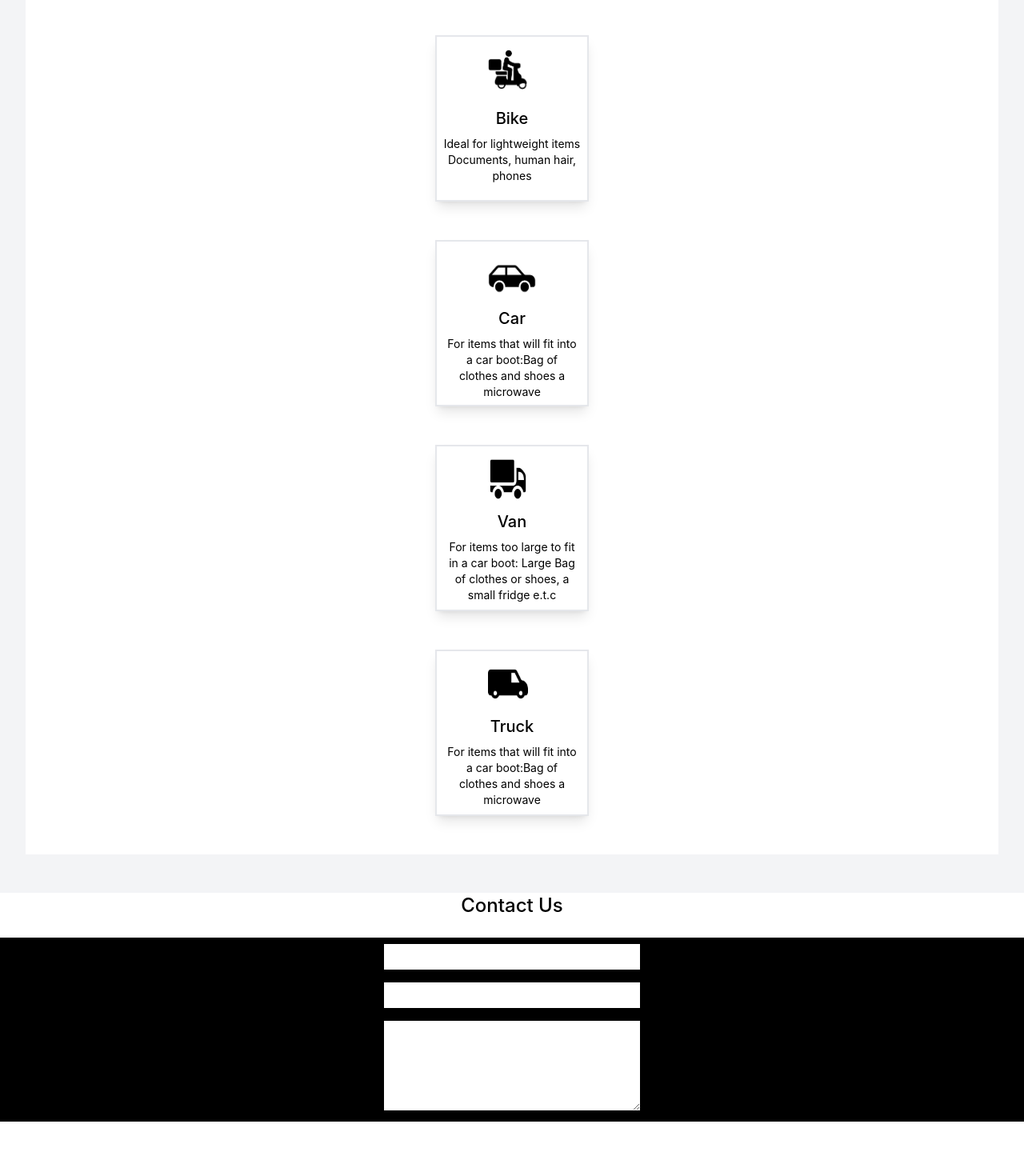
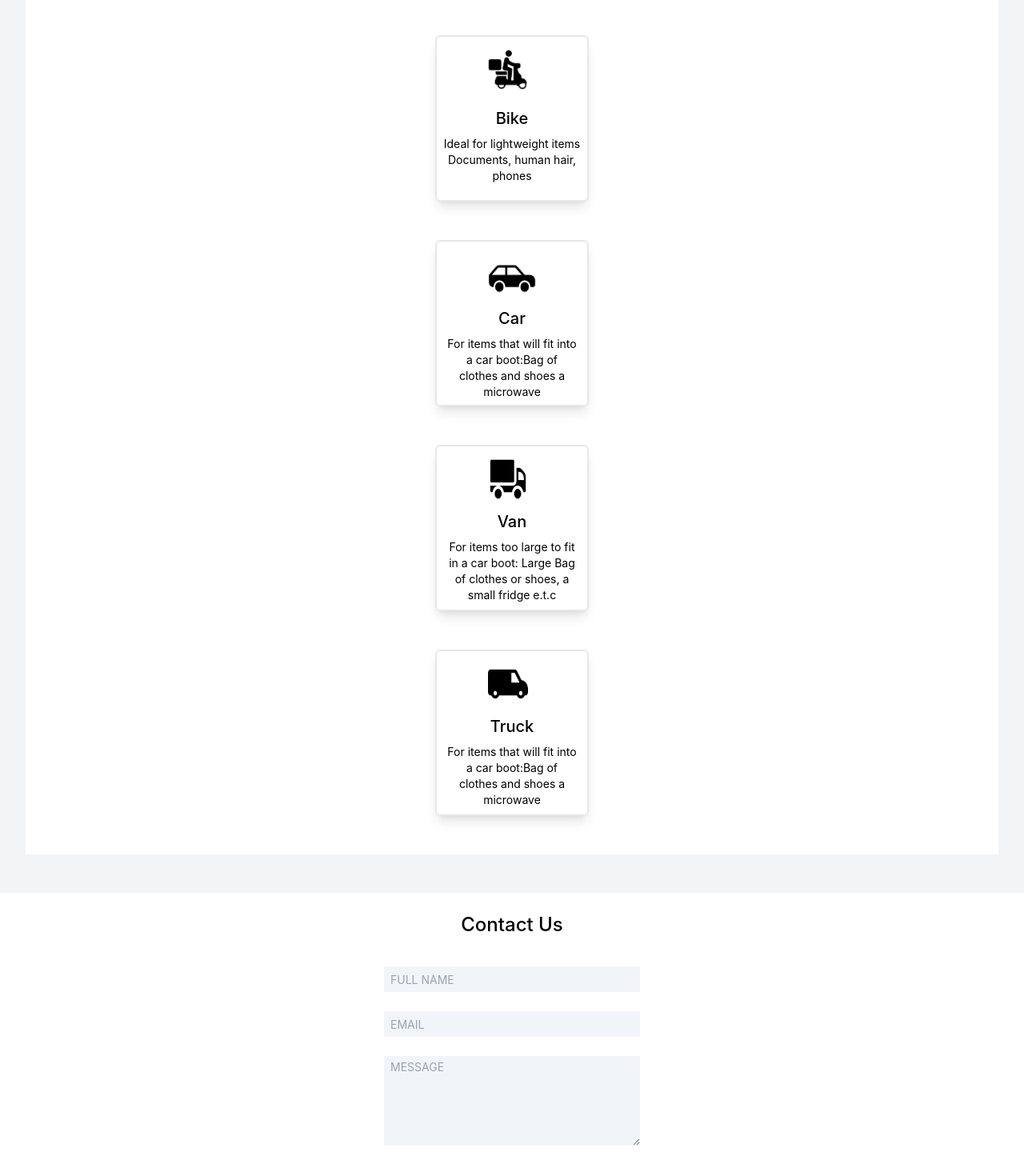
Before and after one commit to TruthTheDeveloper/Owerri-logistics, a Next.js app: page / in a window 1280 px wide. Shown: the part 906-2376 px from the top of the page at 80% size. Before the commit the page ends 2308 px from the top, so only its background shows below. Built offline with nearby package versions, Linux system fonts and the light colour scheme.

Commit message:
11th march 2022

```diff
--- a/components/HomePage/ContactUs.tsx
+++ b/components/HomePage/ContactUs.tsx
@@ -5,16 +5,16 @@ import type { NextPage } from 'next';
 const ContactUs: NextPage = () => {
   return (
       <div className="">
-          <h1 className=" font-medium text-center text-2xl mb-6">Contact Us</h1>
-          <div className="flex flex-col ml bg-black">
-            <div className="w-80 mx-auto my-2 ">
-                <input className=" py-1 w-full "  />
+          <h1 className=" font-medium text-center text-2xl my-6">Contact Us</h1>
+          <div className="flex flex-col mb-10">
+            <div className="w-80 mx-auto my-3 ">
+                <input className=" py-1 w-full bg-slate-100 placeholder:text-sm p-2 outline-none" placeholder="FULL NAME" />
             </div>
-            <div className="w-80 mx-auto my-2">
-                <input className="px-16 py-1 w-full"  />
+            <div className="w-80 mx-auto my-3">
+                <input className=" py-1 w-full bg-slate-100 placeholder:text-sm pl-2 outline-none" placeholder="EMAIL" />
             </div>
-            <div className="w-80 mx-auto my-2">
-                <textarea className="px-16 py-1 w-full h-28"  />
+            <div className="w-80 mx-auto my-3">
+                <textarea className=" py-1 w-full h-28 bg-slate-100 placeholder:text-sm pl-2 outline-none" placeholder="MESSAGE" />
             </div>
           </div>
       </div>
--- a/components/HomePage/Main.tsx
+++ b/components/HomePage/Main.tsx
@@ -14,7 +14,7 @@ const Main: NextPage = () => {
             <p>Please select the most suitable</p>
             <p>Vechicle To pick up your item</p>
           </div>
-          <div className="justify-self-center border-2 cursor-pointer  w-48 h-52 mb-12 shadow-lg">
+          <div className="justify-self-center border-2 cursor-pointer  w-48 h-52 mb-12 shadow-lg rounded-md">
               <div className="mx-16 mt-4 mb-4">
                 <Image
                     src={motorbike}
@@ -28,7 +28,7 @@ const Main: NextPage = () => {
                     <p>Ideal for lightweight items Documents, human hair, phones</p>
                 </div>
             </div>
-            <div className="justify-self-center w-48 h-52 border-2  cursor-pointer shadow-lg">
+            <div className="justify-self-center w-48 h-52 border-2  cursor-pointer shadow-lg rounded-md">
                 <div className="mx-16 mt-4 ">
                     <Image
                         src={car}
@@ -42,7 +42,7 @@ const Main: NextPage = () => {
                     <p>For items that will fit into a car boot:Bag of clothes and shoes a microwave</p>
                 </div>
             </div>
-            <div className="justify-self-center w-48 border-2 cursor-pointer  h-52 shadow-lg">
+            <div className="justify-self-center w-48 border-2 cursor-pointer  h-52 shadow-lg rounded-md">
                 <div className="mx-16 mt-4 mb-2">
                     <Image
                         src={van}
@@ -56,7 +56,7 @@ const Main: NextPage = () => {
                     <p>For items too large to fit in a car boot: Large Bag of clothes or shoes, a small fridge e.t.c  </p>
                 </div>
             </div>
-            <div className="justify-self-center border-2  cursor-pointer  w-48 h-52 shadow-lg">
+            <div className="justify-self-center border-2  cursor-pointer  w-48 h-52 shadow-lg rounded-md">
                 <div className="mx-16 mt-4 mb-2">
                     <Image
                         src={delivery}
```
